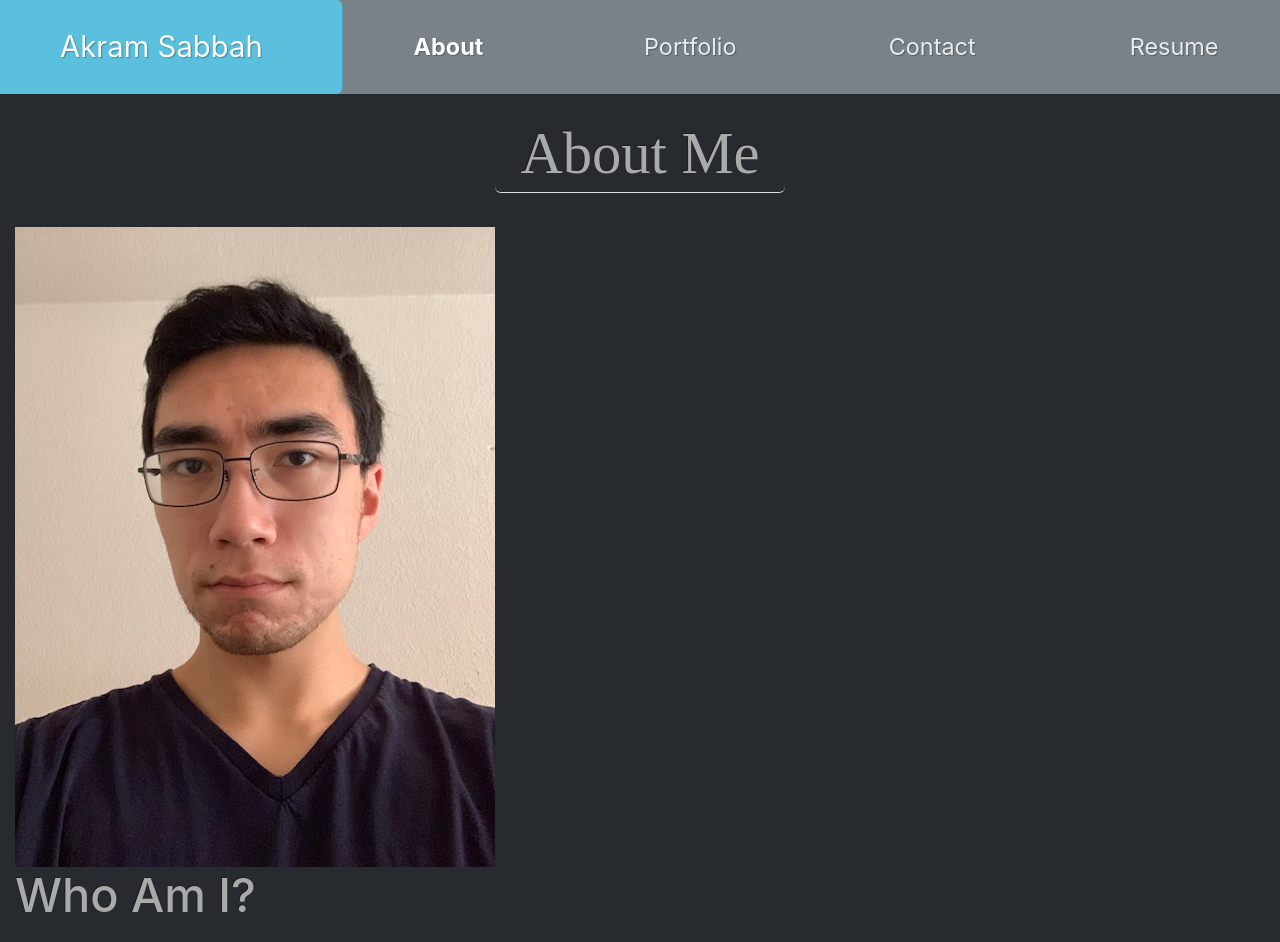
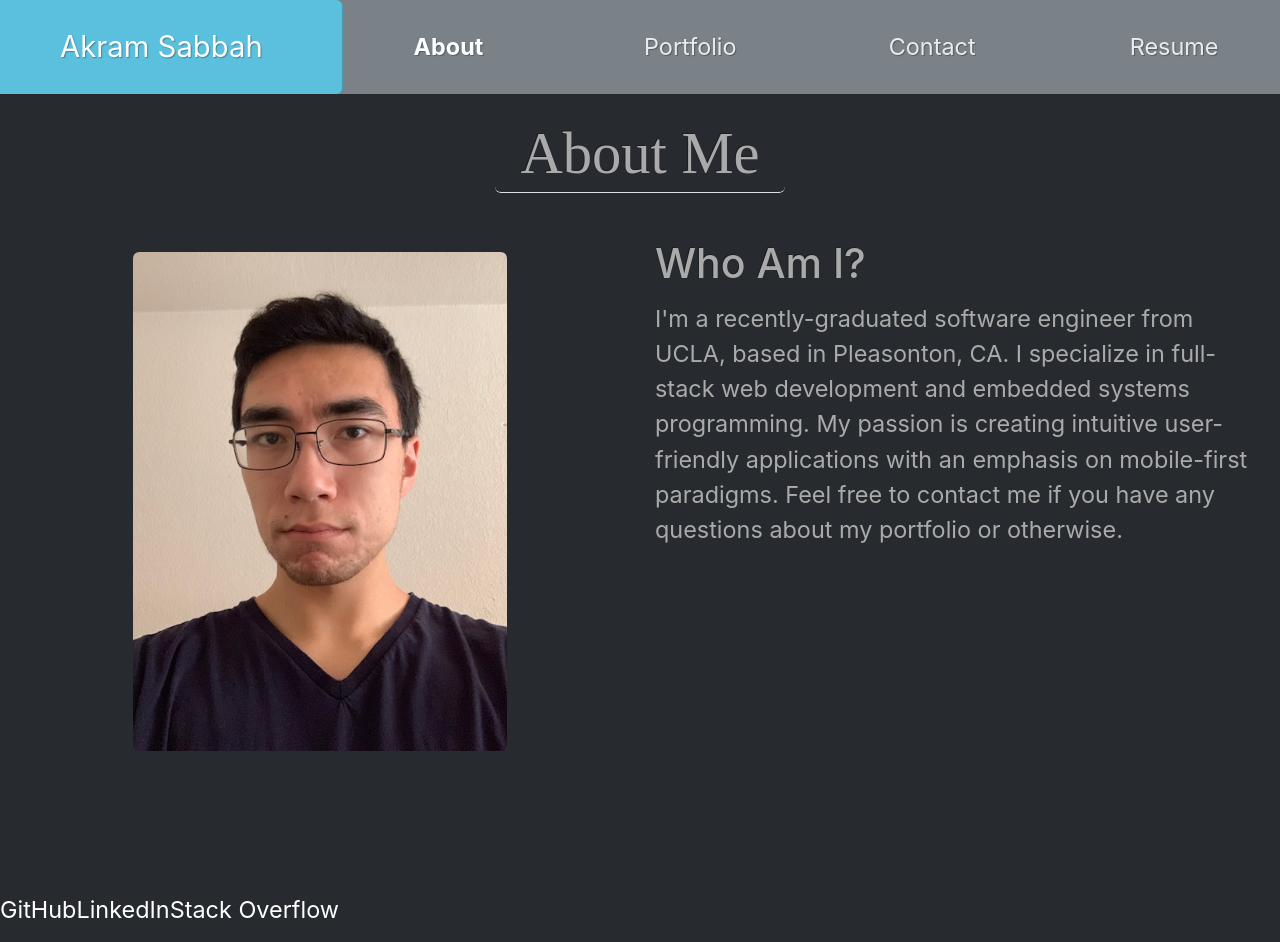
Before and after one commit to akramsabbah9/react-portfolio, a React (Create React App) app: page / in a window 1280 px wide. Shown: the top 942 px of the page. Built offline with nearby package versions, Linux system fonts and the light colour scheme.

Commit message:
overhauled About style

```diff
--- a/src/components/About/index.js
+++ b/src/components/About/index.js
@@ -1,21 +1,31 @@
 /* About: an "about me" section featuring picture and bio */
 import React from "react";
+import Row from "react-bootstrap/Row";
+import Col from "react-bootstrap/Col";
+import Image from "react-bootstrap/Image";
 
 function About() {
     return (
-        <div>{/*TODO: flex*/}
-            <img src={require("../../assets/img/me.jpg").default} alt="Akram Sabbah" />
-            <div>{/*TODO: no flex*/}
-                <h2>Who Am I?</h2>
+        <Row>
+            <Col className="d-flex justify-content-center" md="6">
+                <Image
+                    src={require("../../assets/img/me.jpg").default}
+                    className="h-75 mt-3"
+                    alt="Akram Sabbah"
+                    rounded fluid
+                />
+            </Col>
+            <Col md>
+                <h2 className="h3 mt-2">Who Am I?</h2>
                 <p>
-                    I'm a recently-graduated software engineer from UCLA, based in Pleasonton, CA. I specialize in full-stack web development
-                    and embedded systems programming. My passion is creating intuitive user-friendly applications
-                    with an emphasis on mobile-first paradigms. Feel free to contact me if you have any questions
-                    about <span>my portfolio</span> or otherwise.
+                    I'm a recently-graduated software engineer from UCLA, based in Pleasonton, CA. I specialize
+                    in full-stack web development and embedded systems programming. My passion is creating intuitive
+                    user-friendly applications with an emphasis on mobile-first paradigms. Feel free to contact me
+                    if you have any questions about <span>my portfolio</span> or otherwise.
                 </p>
-            </div>
-        </div>
-    )
+            </Col>
+        </Row>
+    );
 }
 
 export default About;
```
